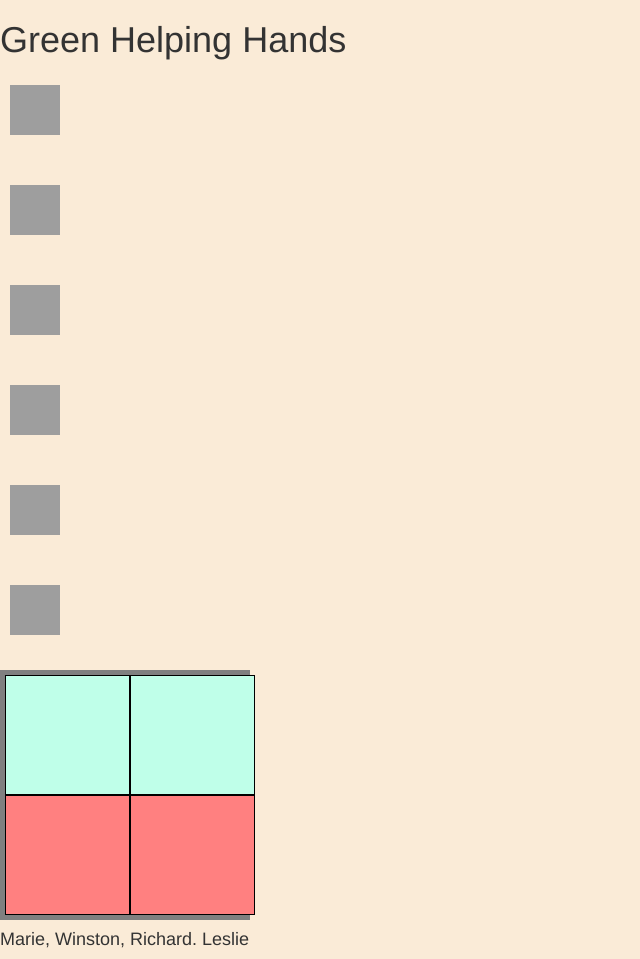
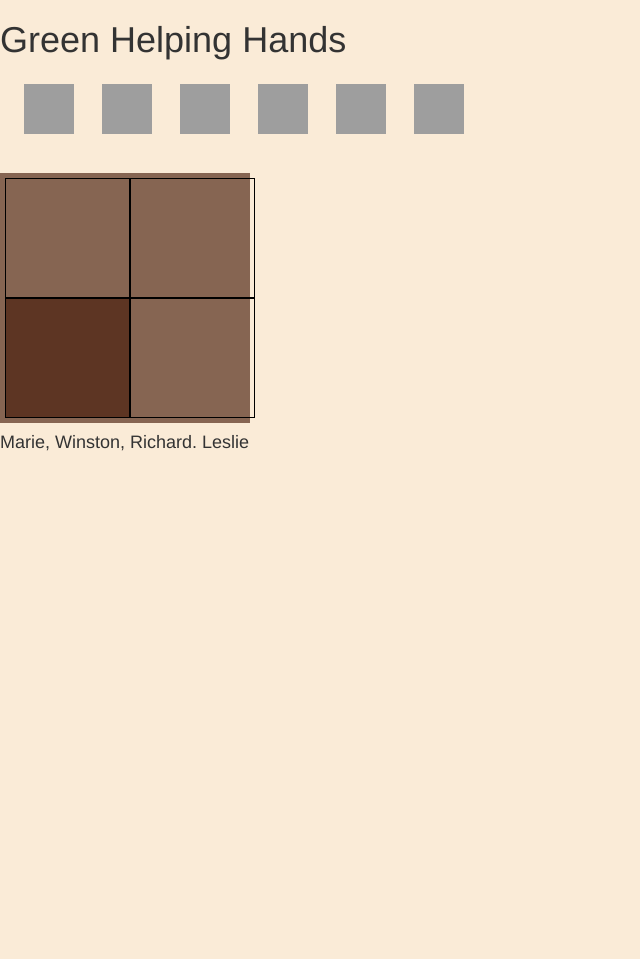
Before and after one commit to kakapo-2018/green-helping-hands, a Node server app: page /gardens in a window 1280 px wide. Shown: the whole page, without its empty margins (0-640 px from the left). After the commit the page ends 800 px from the top, so only its background shows below. Run offline with Node 20, Linux system fonts and the light colour scheme; some libraries are stand-ins or nearby versions; grey boxes are pictures that could not be loaded.

Commit message:
added styling

```diff
--- a/public/functions.js
+++ b/public/functions.js
@@ -35,6 +35,8 @@ function drop(ev) {
                     console.log("I need this much water:")
                     console.log(original.dataset.waterRequired)
                     ev.target.appendChild(copyimg);
+
+
 }
 
 function emptyDiv1(){
--- a/public/styles.css
+++ b/public/styles.css
@@ -20,7 +20,7 @@ body {
 .grid-container {
     width: 250px;
     height: 250px;
-    background-color: grey;
+    background-color: brown;
     padding: 5px;
 
 }
@@ -29,42 +29,54 @@ body {
     display: flex;
     width: 250px;
     height:50%;
-    background-color: aquamarine;
+
 }
 
 .bottom-row {
     display:flex;
     width: 250px;
     height:50%;
-    background-color: red;
+
 }
 
 .x0-y0 {
-    background-color: rgba(255,255,255,0.5);
+    /* background-color: rgba(255,255,255,0.5); */
     height: 100%;
     width: 50%;
 }
 
 .x1-y0 {
-    background-color: rgba(255,255,255,0.3);
+    /* background-color: rgba(255,255,255,0.3); */
     height: 100%;
     width: 50%;
 }
 
 .x0-y1 {
-    background-color: rgba(255,255,255,0.5);
+    /* background-color: rgba(255,255,255,0.5); */
     height: 100%;
     width: 50%;
 }
 
 .x1-y1 {
-    background-color: rgba(255,255,255,0.7);
+    /* background-color: rgba(255,255,255,0.7); */
     height: 100%;
     width: 50%;
 }
 
-.container {
-    color: red;
+.defaultBackground {
+  background-color: rgba(71, 27, 10, 0.644)
+}
+
+.badMatch {
+    background-color: red;
+}
+
+.averageMatch {
+  background-color: rgba(71, 27, 10, 0.644)
+}
+
+.goodMatch {
+  background-color: green;
 }
 
 
@@ -164,7 +176,6 @@ img {
 }
 
 #div1 {
-  background-color: rgba(255,255,255,0.5);
     height: 100%;
     width: 50%;
     padding-top: 30px;
@@ -173,7 +184,6 @@ img {
 }
 
 #div2 {
-  background-color: rgba(255,255,255,0.5);
     height: 100%;
     width: 50%;
     padding-top: 30px;
@@ -182,7 +192,6 @@ img {
 }
 
 #div3 {
-  background-color: rgba(255,255,255,0.5);
     height: 100%;
     width: 50%;
     padding-top: 30px;
@@ -191,7 +200,6 @@ img {
 }
 
 #div4 {
-  background-color: rgba(255,255,255,0.5);
     height: 100%;
     width: 50%;
     padding-top: 30px;
@@ -199,9 +207,13 @@ img {
     border: 1px solid black
 }
 
-.vege {
-  display: inline-block;
+.containerVege {
+  display: flex;
   margin-left: 10px;
-  padding-top: 15px;
+  padding-right: 1em;
   padding-bottom: 25px;
 }
+
+.vege {
+  padding : 1em;
+}
--- /dev/null
+++ b/readFiles.js
@@ -0,0 +1,17 @@
+const fs = require('fs')
+
+writeJson = (path, gardenGrid, cb) => {
+    fs.writeFile(path, JSON.stringify(gardenGrid, null, 2), cb)
+}
+
+readJson = (path, cb) => {
+    fs.readFile(path, 'utf8', (err, data) => {
+        if (err) cb(err)
+        else cb(null, JSON.parse(data))
+    })
+}
+
+module.exports = {
+    writeJson,
+    readJson
+}
--- a/routes.js
+++ b/routes.js
@@ -1,7 +1,12 @@
 let express = require('express'),
+    fs = require('fs'),
 server = express();
 
-const data = require('./data.json')
+// const data = require('./data.json')
+const {
+	readJson,
+	writeJson,
+                } = require('./readFiles')
 
 
 server.get('/', function(req, res){
@@ -9,12 +14,17 @@ server.get('/', function(req, res){
 
 })
 
-// server.get('/', function(req, res) {
-// 	res.sendFile('index')
-// })
 
 server.get('/gardens', function(req, res){
-    res.render('garden', data)
+    readJson('./data.json',(err, data) => {
+        res.render('garden', data)
+    })
 })
 
+
+server.get('/gardens/info', function(req, res){
+    res.render('info')
+})
+
+
 module.exports = server
--- a/server.js
+++ b/server.js
@@ -18,5 +18,6 @@ server.set('view engine', 'hbs')
 server.use(express.urlencoded({ extended: false }))
 server.use(express.static(path.join(__dirname, 'public')))
 server.use('/', routes)
+// server.use('/gardens', gardenRoutes)
 
 module.exports = server
--- /dev/null
+++ b/testingDynamic.js
@@ -0,0 +1,6 @@
+//THIS APPLIES A STYLE TO A PARTICULAR DIV WHEN SOMETHING IS DROPPED.
+
+function changeColor () {
+    let gardenBox = document.getElementById("div4");
+    gardenBox.className += 'badMatch'
+}
--- a/views/home.hbs
+++ b/views/home.hbs
@@ -3,14 +3,13 @@
 		<a href="/gardens" class="btn btn-lg btn-success">View Your Garden</a>
     </div>
 
-    <ul class="slideshow">
+  <ul class="slideshow">
       <li></li>
       <li></li>
       <li></li>
       <li></li>
       <li></li>
-    </ul>
-
+  </ul>
 
 
 {{!-- <div class="container">
--- /dev/null
+++ b/views/info.hbs
@@ -0,0 +1,3 @@
+
+
+<p>i work</p>
--- a/views/layouts/main.hbs
+++ b/views/layouts/main.hbs
@@ -8,11 +8,13 @@
     <link rel="stylesheet" href="https://maxcdn.bootstrapcdn.com/bootstrap/3.3.7/css/bootstrap.min.css" integrity="sha384-BVYiiSIFeK1dGmJRAkycuHAHRg32OmUcww7on3RYdg4Va+PmSTsz/K68vbdEjh4u" crossorigin="anonymous">
     <link rel="stylesheet" href="https://maxcdn.bootstrapcdn.com/bootstrap/3.3.7/css/bootstrap-theme.min.css" integrity="sha384-rHyoN1iRsVXV4nD0JutlnGaslCJuC7uwjduW9SVrLvRYooPp2bWYgmgJQIXwl/Sp" crossorigin="anonymous">
 
-    <link rel="stylesheet" href="styles.css">
+    <link rel="stylesheet" href="/styles.css">
 </head>
 
 <body>
+
     {{{body}}}
+
     <script src="./scripts.js"></script>
     <script src="./functions.js"></script>
     <script
--- a/views/partials/gardenGrid.hbs
+++ b/views/partials/gardenGrid.hbs
@@ -1,22 +1,18 @@
 
-<div class="grid-container">
+<div class="grid-container averageMatch">
 
     <div class="top-row">
         <div id="div1" ondrop="drop(event)" ondragover="allowDrop(event)" onclick="emptyDiv1()">
         </div>
         <div id="div2" ondrop="drop(event)" ondragover="allowDrop(event)" onclick="emptyDiv2()">
-
         </div>
-
-
     </div>
 
     <div class="bottom-row">
-<div id="div3" ondrop="drop(event)" ondragover="allowDrop(event)" onclick="emptyDiv3()">
+        <div id="div3" ondrop="drop(event)" ondragover="allowDrop(event)" onclick="emptyDiv3()" class="averageMatch">
         </div>
-<div id="div4" ondrop="drop(event)" ondragover="allowDrop(event)" onclick="emptyDiv4()">
+        <div id="div4" ondrop="drop(event)" ondragover="allowDrop(event)" onclick="emptyDiv4()">
         </div>
-
     </div>
 
 
--- a/views/partials/gardenSelect.hbs
+++ b/views/partials/gardenSelect.hbs
@@ -1,12 +1,12 @@
-<div class="containerVege">
+<div class="container containerVege">
+    <div class="row">
     {{#each vegetables}}
-    <div class="vege" ><img src="{{image}}"id="drag{{id}}" data-water-required="5" draggable="true" ondragstart="drag(event)" width="336" height="69" onclick="addToGarden()"/></div>
-    <p value="{{water}}"></p>
+    <div class="vege col-sm-2"><img src="{{image}}"id="drag{{id}}" data-water-required="5" draggable="true" ondragstart="drag(event)" width="336" height="69" onclick="addToGarden()"/></div>
     {{/each }}
 
     <div id="myDataStore" style="display:none;" data-total-water-required="0"></div>
     <div id="waterRequired"></div>
-
+    </div>
 {{!-- <br>
 <img id="drag1" src="http://icons.iconarchive.com/icons/robinweatherall/veggers/128/Carrot-icon.png" draggable="true" ondragstart="drag(event)" width="336" height="69">
 <img id="drag2" src="http://icons.iconarchive.com/icons/fengsj/vegetables/128/Tomato-icon.png" draggable="true" ondragstart="drag(event)" width="336" height="69">
```
